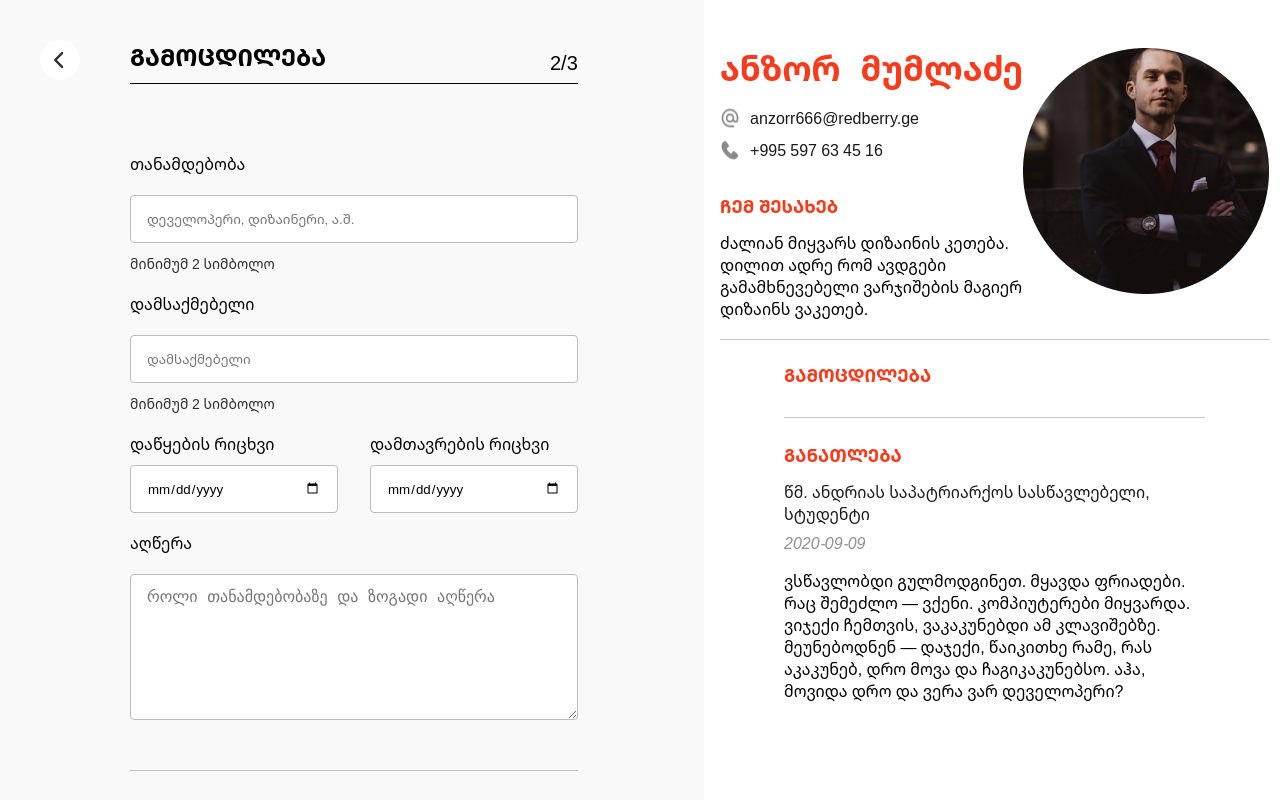
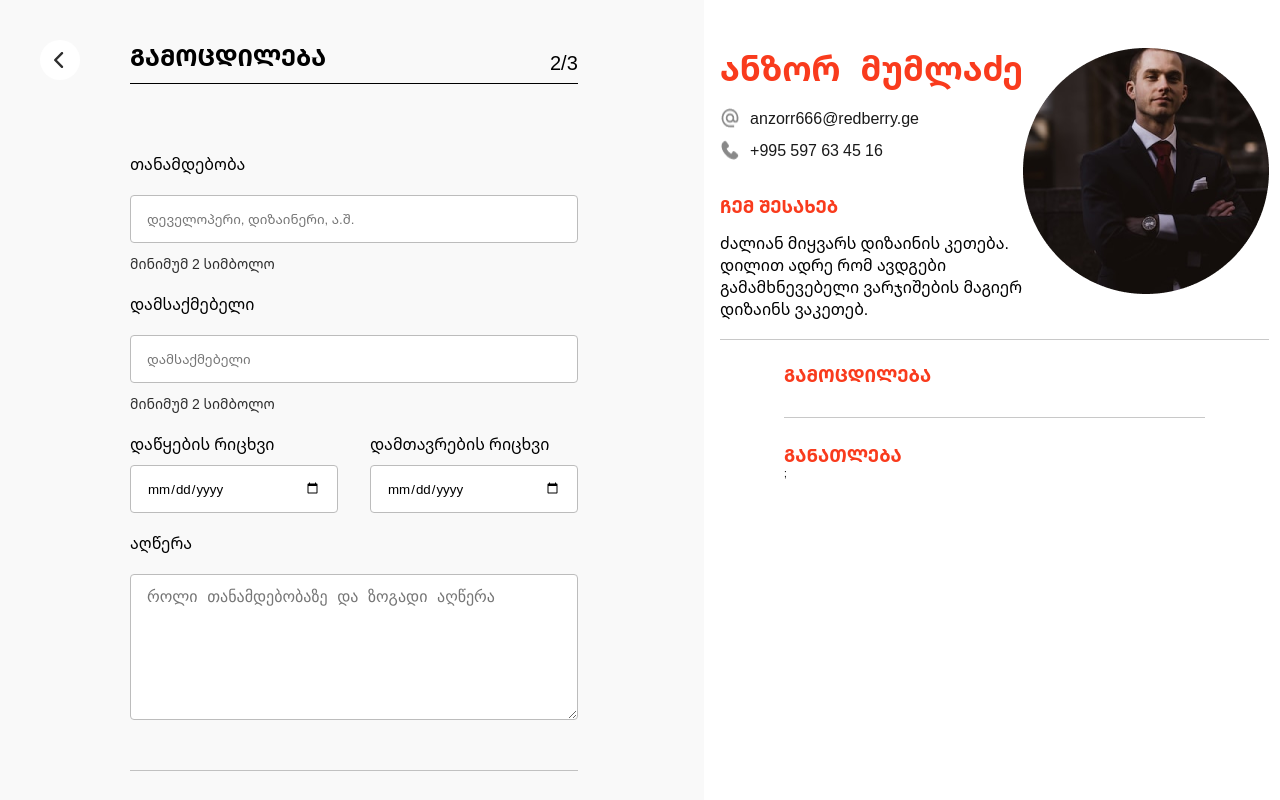
Before and after one commit to marriamdd/RedBerry_resume-Website, a React (Vite) app: page /experience in a window 1280 px wide. Shown: the top 800 px of the page. Built offline with nearby package versions, Linux system fonts and the light colour scheme.

Commit message:
feat: add item in localstorage

```diff
--- a/src/App.tsx
+++ b/src/App.tsx
@@ -1,12 +1,12 @@
-import React, { useState, createContext } from 'react';
-import { BrowserRouter, Route, Routes } from 'react-router-dom';
-import HomePage from './pages/HomePage';
-import EducationPage from './pages/EducationPage';
-import ExperiencePage from './pages/ExperiencePage';
-import PersonalPage from './pages/PersonalPage';
-import ResumePage from './pages/ResumePage';
-import Layout from './layout/Layout';
-import { GlobalStyles } from './globalStyles/GlobalStyles';
+import React, { useState, createContext } from "react";
+import { BrowserRouter, Route, Routes } from "react-router-dom";
+import HomePage from "./pages/HomePage";
+import EducationPage, { FormData } from "./pages/EducationPage";
+import ExperiencePage from "./pages/ExperiencePage";
+import PersonalPage from "./pages/PersonalPage";
+import ResumePage from "./pages/ResumePage";
+import Layout from "./layout/Layout";
+import { GlobalStyles } from "./globalStyles/GlobalStyles";
 
 export interface IExperience {
   experience: {
@@ -41,6 +41,8 @@ export interface IContext {
   setCurrentPageNumber: React.Dispatch<React.SetStateAction<number>>;
   personalData: IFormInput;
   setPersonalData: React.Dispatch<React.SetStateAction<IFormInput>>;
+  educationData: FormData;
+  setEducationData: React.Dispatch<React.SetStateAction<FormData>>;
 }
 
 export const Context = createContext<IContext>({
@@ -63,16 +65,20 @@ export const Context = createContext<IContext>({
     info: "",
     file: null,
     e: "",
-    personal: []
+    personal: [],
   },
   setPersonalData: () => {},
+  educationData: {
+    education: [],
+  },
+  setEducationData: () => {},
 });
 
 function App() {
   const [showExperienceInResume, setShowExperienceInResume] = useState(false);
   const [currentPageNumber, setCurrentPageNumber] = useState(1);
   const [experienceData, setExperienceData] = useState<IExperience>(() => {
-    const data = localStorage.getItem('resume');
+    const data = localStorage.getItem("resume");
     if (data) {
       return JSON.parse(data) as IExperience;
     }
@@ -80,23 +86,31 @@ function App() {
   });
 
   const [personalData, setPersonalData] = useState<IFormInput>(() => {
-    const data = localStorage.getItem('resume');
+    const data = localStorage.getItem("resume");
     if (data) {
       return JSON.parse(data) as IFormInput;
     }
     return {
-      name: '',
-      surname: '',
-      phone: '',
-      email: '',
-      address: '',
-      state: '',
-      data: '',
-      info: '',
+      name: "",
+      surname: "",
+      phone: "",
+      email: "",
+      address: "",
+      state: "",
+      data: "",
+      info: "",
       file: null,
-      e: '',
+      e: "",
       personal: [],
     };
+  });
+
+  const [educationData, setEducationData] = useState<FormData>(() => {
+    const data = localStorage.getItem("resume");
+    if (data) {
+      return JSON.parse(data) as FormData;
+    }
+    return { education: [] };
   });
 
   return (
@@ -112,6 +126,8 @@ function App() {
           setShowExperienceInResume,
           personalData,
           setPersonalData,
+          educationData,
+          setEducationData,
         }}
       >
         <BrowserRouter>
--- a/src/components/Education.tsx
+++ b/src/components/Education.tsx
@@ -1,22 +1,31 @@
+import { useContext } from "react";
 import styled from "styled-components";
+import { Context } from "../App";
 
 export default function Education() {
+  const { educationData } = useContext(Context);
   return (
     <StyledEducation>
-      <h2>ᲒᲐᲜᲐᲗᲚᲔᲑᲐ</h2>
-      <h3>წმ. ანდრიას საპატრიარქოს სასწავლებელი, სტუდენტი</h3>
-      <p className="date">2020-09-09</p>
-      <p className="education-text">
-        ვსწავლობდი გულმოდგინეთ. მყავდა ფრიადები. რაც შემეძლო — ვქენი.
-        კომპიუტერები მიყვარდა. ვიჯექი ჩემთვის, ვაკაკუნებდი ამ კლავიშებზე.
-        მეუნებოდნენ — დაჯექი, წაიკითხე რამე, რას აკაკუნებ, დრო მოვა და
-        ჩაგიკაკუნებსო. აჰა, მოვიდა დრო და ვერა ვარ დეველოპერი?
-      </p>
+      <h2>ᲒᲐᲜᲐᲗᲚᲔᲑᲐ</h2>;
+      {educationData.education.map((item) => {
+        return (
+          <>
+            <h3>
+              {item.university}, {item.degree}
+            </h3>
+            <p className="date">{item.finish_date}</p>
+            <p className="education-text">{item.description}</p>
+          </>
+        );
+      })}
     </StyledEducation>
   );
 }
 
 const StyledEducation = styled.div`
+  display: flex;
+  flex-direction: column;
+  align-self: flex-start;
   & > h2 {
     margin-top: 2.6rem;
   }
--- a/src/components/Experience.tsx
+++ b/src/components/Experience.tsx
@@ -5,16 +5,13 @@ import { Context } from "../App";
 export default function Experience() {
   const { experienceData } = useContext(Context);
 
-
-
-
   return (
     <>
       {
         <StyledExperience>
           <h2>ᲒᲐᲛᲝᲪᲓᲘᲚᲔᲑᲐ</h2>
 
-          {experienceData.experience.map((item, index) => (
+          {experienceData.experience?.map((item, index) => (
             <div
               style={{
                 display: "flex",
--- a/src/components/School.tsx
+++ b/src/components/School.tsx
@@ -44,7 +44,7 @@ export default function School({ register, index, error, watch }: SchoolProps) {
         </span>
       </StyledSchool>
       {error && <ErrorImg src={warning} alt="warning" />}
-      {watch().education[index].university.length >= 2 && (
+      {watch().education[index].university?.length >= 2 && (
         <SucessImg src={check} />
       )}
     </SchoolDiv>
--- a/src/pages/EducationPage.tsx
+++ b/src/pages/EducationPage.tsx
@@ -8,6 +8,8 @@ import Degree from "../components/Degree";
 import School from "../components/School";
 import Graduation from "../components/Graduation";
 import Description from "../components/Description";
+import { useContext, useEffect } from "react";
+import { Context } from "../App";
 
 export interface FormData {
   education: {
@@ -26,6 +28,7 @@ function EducationPage() {
     control,
     watch,
     setValue,
+    reset,
   } = useForm<FormData>({
     defaultValues: {
       education: [
@@ -39,6 +42,8 @@ function EducationPage() {
     },
   });
 
+  const { setEducationData } = useContext(Context);
+
   const { fields, append } = useFieldArray<FormData>({
     control,
     name: "education",
@@ -47,6 +52,48 @@ function EducationPage() {
   const onSubmit: SubmitHandler<FormData> = (data) => {
     console.log(data);
   };
+
+  useEffect(() => {
+    const subscription = watch((value) => {
+      if (value.education) {
+        const storedData = localStorage.getItem("resume");
+        const existingResumeData = storedData ? JSON.parse(storedData) : {};
+        const updateEducationData = {
+          ...existingResumeData,
+          education: value.education.map((item) => ({
+            university: item?.university || "",
+            finish_date: item?.finish_date || "",
+            degree: item?.degree || "",
+            description: item?.description || "",
+          })),
+        };
+        localStorage.setItem("resume", JSON.stringify(updateEducationData));
+        setEducationData(updateEducationData);
+      }
+    });
+
+    return () => subscription.unsubscribe();
+  }, [watch, setEducationData]);
+
+  useEffect(() => {
+    const data = localStorage.getItem("resume");
+    if (data) {
+      const json = JSON.parse(data);
+      setEducationData(json);
+    }
+  }, [setEducationData]);
+
+  useEffect(() => {
+    const storedData = localStorage.getItem("resume");
+    if (storedData) {
+      const data = JSON.parse(storedData);
+      if (data && data.education) {
+        reset({
+          education: data.education.map((item: FormData) => item),
+        });
+      }
+    }
+  }, [append, reset, fields.length]);
 
   return (
     <StyledEducation>
@@ -142,10 +189,6 @@ const StyledEducation = styled.div`
 
 const EducationFormDiv = styled.div`
   width: 100%;
-
-  & > div {
-    margin-bottom: 0;
-  }
 `;
 
 const EducationHeader = styled.div`
```
